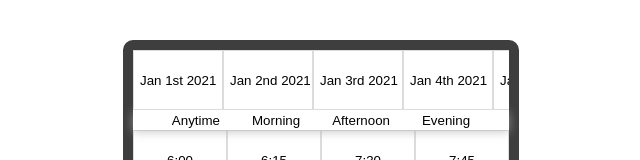
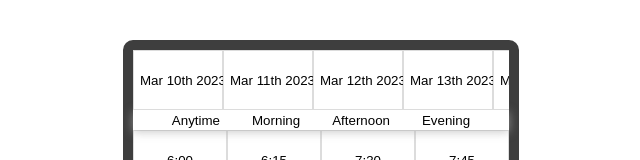
Before and after one commit to Edward-Phillips/secret-spa-tech-test-ts, a React (Create React App) app: page / in a window 1280 px wide. Shown: the top 160 px of the page, without its empty margins (319-959 px from the left). Built offline with nearby package versions, Linux system fonts and the light colour scheme.

Commit message:
Feat: 3 - update days array to be array of days over the next 4 weeks including today

```diff
--- a/src/RootStore.ts
+++ b/src/RootStore.ts
@@ -12,13 +12,11 @@ class RootStore {
     });
 
     this.times = [6, 6.25, 6.5, 6.75, 7, 7.25, 7.5, 7.75, 8, 8.25, 8.5, 8.75];
-    this.days = [
-      "2021-01-01",
-      "2021-01-02",
-      "2021-01-03",
-      "2021-01-04",
-      "2021-01-05",
-    ];
+    this.days = Array.from({ length: 28}, (_, i) => {
+      const date = new Date();
+      date.setDate(date.getDate() + i);
+      return date.toDateString();
+    })
   }
 
   requestBooking = () => {
```
